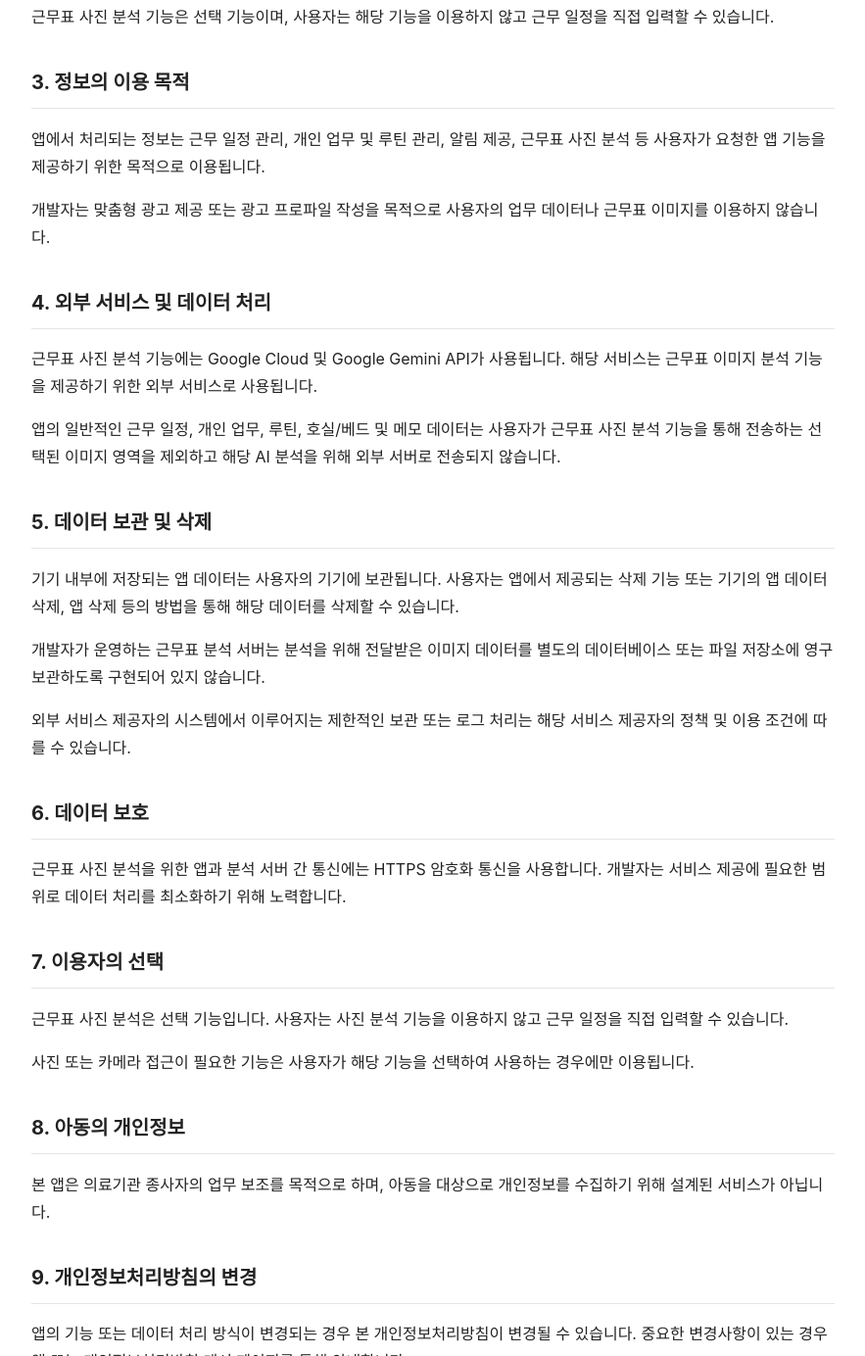
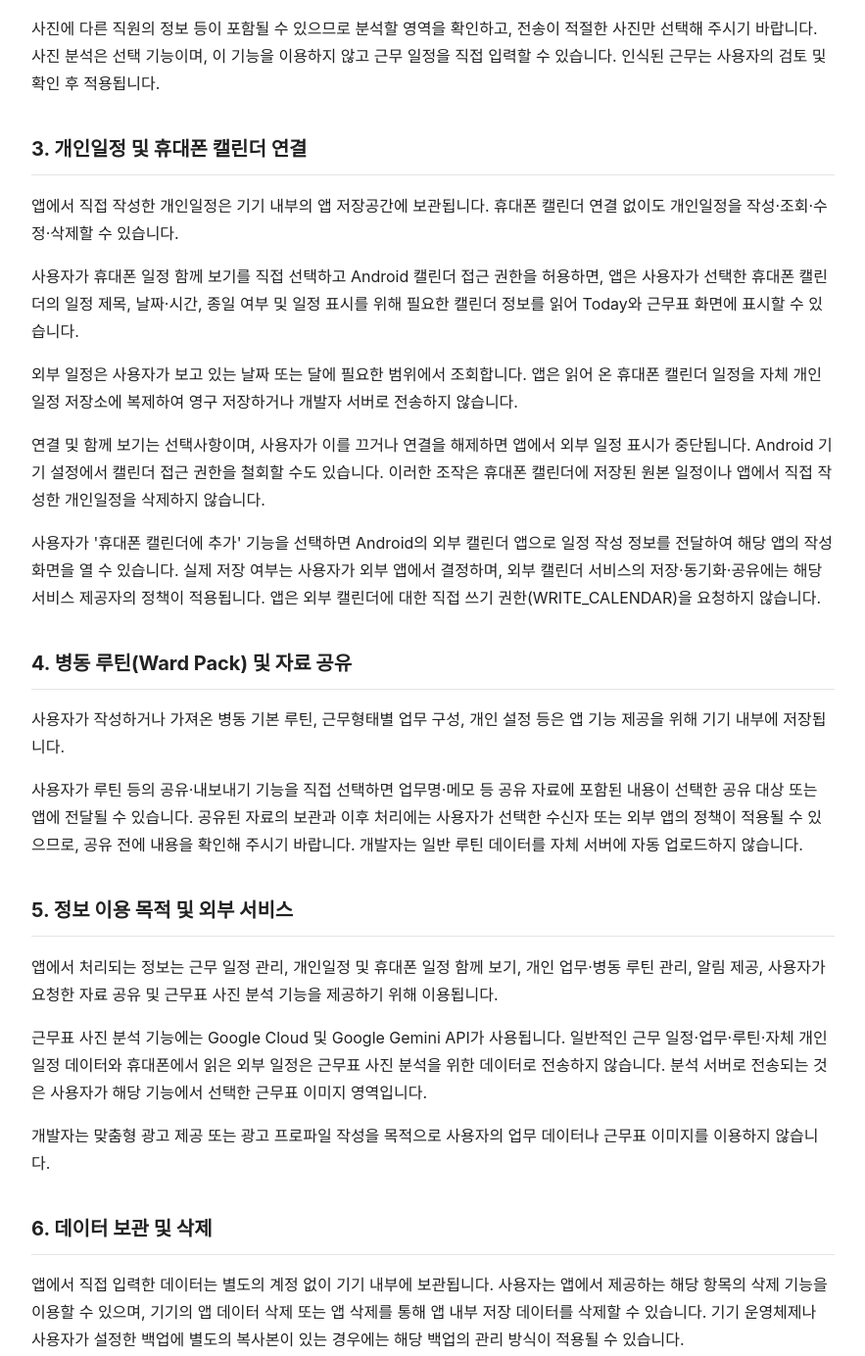
Before and after one commit to hellosir8817-blip/duty-again-privacy, a plain HTML site: page index.html in a window 1280 px wide. Shown: the part 998-2382 px from the top of the page at 98% size, without its empty margins (198-1081 px from the left). Drawn offline with Linux system fonts and the light colour scheme.

Commit message:
Update privacy policy for v1.1.0
Add calendar integration, local events, Ward Pack and data handling details.

```diff
--- a/index.html
+++ b/index.html
@@ -1,3 +1,4 @@
+
 <!DOCTYPE html>
 <html lang="ko">
 <head>
@@ -35,18 +36,15 @@
       padding: 16px 18px;
       margin: 18px 0;
     }
-    a {
-      color: #1a73e8;
-    }
+    a { color: #1a73e8; }
   </style>
 </head>
-
 <body>
 
 <h1>눈떠보니 듀티 개인정보처리방침</h1>
 
 <p class="meta">
-시행일: 2026년 10월 1일<br>
+시행일: 2026년 11월 20일<br>
 개발자: Kwak MinKyu
 </p>
 
@@ -58,33 +56,28 @@ Kwak MinKyu(이하 "개발자")는 「눈떠보니 듀티」(이하 "앱") 이
 
 <h2>1. 앱에서 처리하는 정보</h2>
 
+<p>앱은 별도의 회원가입 또는 로그인을 요구하지 않습니다.</p>
+
 <p>
-앱은 별도의 회원가입 또는 로그인을 요구하지 않습니다.
+사용자는 앱에서 근무표, 근무형태, 업무명과 완료 여부, 근무시간,
+개인 루틴 및 병동 루틴(Ward Pack), 호실/베드 정보, 추가 메모,
+개인일정의 제목·날짜·시간·종일 여부·메모 등을 입력할 수 있습니다.
+사용자가 직접 입력한 이러한 데이터는 기본적으로 기기 내부에 저장됩니다.
 </p>
 
 <p>
-사용자는 앱에서 근무표, 근무형태, 업무명, 업무 완료 여부,
-근무시간, 루틴, 호실/베드 정보 및 추가 메모 등을 입력할 수 있습니다.
-이러한 일반 업무 데이터는 기본적으로 사용자의 기기 내부에 저장됩니다.
-</p>
-
-<p>
-호실/베드 및 추가 메모는 선택 입력 항목입니다.
-앱은 환자의 성명, 주민등록번호 등 환자를 직접 식별할 수 있는 정보를
-입력하도록 요구하지 않습니다.
-사용자는 업무 기록에 환자의 직접 식별정보 또는 불필요한 민감정보를
-입력하지 않도록 주의해야 합니다.
+호실/베드와 추가 메모는 선택 입력 항목입니다. 앱은 환자의 성명,
+주민등록번호 등 환자를 직접 식별할 수 있는 정보를 입력하도록 요구하지 않습니다.
+사용자는 근무표 사진이나 업무·루틴·일정·공유 자료에 환자 식별정보 및
+불필요한 민감정보를 포함하지 않도록 주의해야 합니다.
 </p>
 
 <h2>2. 근무표 사진 분석(BETA)</h2>
 
 <p>
 앱은 사용자가 선택적으로 이용할 수 있는 근무표 사진 분석 기능을 제공합니다.
-</p>
-
-<p>
 사용자가 직접 사진을 선택하거나 촬영한 후 분석할 자신의 근무 행을 지정하면,
-선택된 근무표 영역의 이미지 데이터가 근무코드를 인식하기 위한 목적으로
+선택된 근무표 영역의 이미지 데이터가 근무코드 인식을 위해
 개발자가 운영하는 분석 서버로 전송됩니다.
 </p>
 
@@ -96,7 +89,7 @@ Google의 서비스로 전달될 수 있습니다.
 <div class="notice">
 개발자가 운영하는 분석 서버는 전송받은 근무표 이미지를 별도의
 데이터베이스 또는 파일 저장소에 저장하도록 구현되어 있지 않으며,
-AI 분석 요청을 처리하고 분석 결과를 앱에 반환하는 용도로 사용합니다.
+분석 요청을 처리하고 결과를 앱에 반환하는 용도로 사용합니다.
 </div>
 
 <p>
@@ -105,16 +98,75 @@ Google 등 외부 서비스 제공자의 시스템에서 이루어지는 데이
 </p>
 
 <p>
-근무표 사진 분석 기능은 선택 기능이며, 사용자는 해당 기능을 이용하지 않고
-근무 일정을 직접 입력할 수 있습니다.
+사진에 다른 직원의 정보 등이 포함될 수 있으므로 분석할 영역을 확인하고,
+전송이 적절한 사진만 선택해 주시기 바랍니다. 사진 분석은 선택 기능이며,
+이 기능을 이용하지 않고 근무 일정을 직접 입력할 수 있습니다.
+인식된 근무는 사용자의 검토 및 확인 후 적용됩니다.
 </p>
 
-<h2>3. 정보의 이용 목적</h2>
+<h2>3. 개인일정 및 휴대폰 캘린더 연결</h2>
 
 <p>
-앱에서 처리되는 정보는 근무 일정 관리, 개인 업무 및 루틴 관리,
-알림 제공, 근무표 사진 분석 등 사용자가 요청한 앱 기능을 제공하기 위한
-목적으로 이용됩니다.
+앱에서 직접 작성한 개인일정은 기기 내부의 앱 저장공간에 보관됩니다.
+휴대폰 캘린더 연결 없이도 개인일정을 작성·조회·수정·삭제할 수 있습니다.
+</p>
+
+<p>
+사용자가 휴대폰 일정 함께 보기를 직접 선택하고 Android 캘린더 접근 권한을
+허용하면, 앱은 사용자가 선택한 휴대폰 캘린더의 일정 제목,
+날짜·시간, 종일 여부 및 일정 표시를 위해 필요한 캘린더 정보를 읽어
+Today와 근무표 화면에 표시할 수 있습니다.
+</p>
+
+<p>
+외부 일정은 사용자가 보고 있는 날짜 또는 달에 필요한 범위에서 조회합니다.
+앱은 읽어 온 휴대폰 캘린더 일정을 자체 개인일정 저장소에 복제하여
+영구 저장하거나 개발자 서버로 전송하지 않습니다.
+</p>
+
+<p>
+연결 및 함께 보기는 선택사항이며, 사용자가 이를 끄거나 연결을 해제하면
+앱에서 외부 일정 표시가 중단됩니다. Android 기기 설정에서 캘린더 접근
+권한을 철회할 수도 있습니다. 이러한 조작은 휴대폰 캘린더에 저장된
+원본 일정이나 앱에서 직접 작성한 개인일정을 삭제하지 않습니다.
+</p>
+
+<p>
+사용자가 '휴대폰 캘린더에 추가' 기능을 선택하면 Android의 외부 캘린더
+앱으로 일정 작성 정보를 전달하여 해당 앱의 작성 화면을 열 수 있습니다.
+실제 저장 여부는 사용자가 외부 앱에서 결정하며, 외부 캘린더 서비스의
+저장·동기화·공유에는 해당 서비스 제공자의 정책이 적용됩니다.
+앱은 외부 캘린더에 대한 직접 쓰기 권한(WRITE_CALENDAR)을 요청하지 않습니다.
+</p>
+
+<h2>4. 병동 루틴(Ward Pack) 및 자료 공유</h2>
+
+<p>
+사용자가 작성하거나 가져온 병동 기본 루틴, 근무형태별 업무 구성,
+개인 설정 등은 앱 기능 제공을 위해 기기 내부에 저장됩니다.
+</p>
+
+<p>
+사용자가 루틴 등의 공유·내보내기 기능을 직접 선택하면
+업무명·메모 등 공유 자료에 포함된 내용이 선택한 공유 대상 또는 앱에
+전달될 수 있습니다. 공유된 자료의 보관과 이후 처리에는 사용자가 선택한
+수신자 또는 외부 앱의 정책이 적용될 수 있으므로, 공유 전에 내용을 확인해
+주시기 바랍니다. 개발자는 일반 루틴 데이터를 자체 서버에 자동 업로드하지 않습니다.
+</p>
+
+<h2>5. 정보 이용 목적 및 외부 서비스</h2>
+
+<p>
+앱에서 처리되는 정보는 근무 일정 관리, 개인일정 및 휴대폰 일정 함께 보기,
+개인 업무·병동 루틴 관리, 알림 제공, 사용자가 요청한 자료 공유 및
+근무표 사진 분석 기능을 제공하기 위해 이용됩니다.
+</p>
+
+<p>
+근무표 사진 분석 기능에는 Google Cloud 및 Google Gemini API가 사용됩니다.
+일반적인 근무 일정·업무·루틴·자체 개인일정 데이터와 휴대폰에서 읽은
+외부 일정은 근무표 사진 분석을 위한 데이터로 전송하지 않습니다.
+분석 서버로 전송되는 것은 사용자가 해당 기능에서 선택한 근무표 이미지 영역입니다.
 </p>
 
 <p>
@@ -122,39 +174,30 @@ Google 등 외부 서비스 제공자의 시스템에서 이루어지는 데이
 사용자의 업무 데이터나 근무표 이미지를 이용하지 않습니다.
 </p>
 
-<h2>4. 외부 서비스 및 데이터 처리</h2>
+<h2>6. 데이터 보관 및 삭제</h2>
 
 <p>
-근무표 사진 분석 기능에는 Google Cloud 및 Google Gemini API가 사용됩니다.
-해당 서비스는 근무표 이미지 분석 기능을 제공하기 위한 외부 서비스로
-사용됩니다.
+앱에서 직접 입력한 데이터는 별도의 계정 없이 기기 내부에 보관됩니다.
+사용자는 앱에서 제공하는 해당 항목의 삭제 기능을 이용할 수 있으며,
+기기의 앱 데이터 삭제 또는 앱 삭제를 통해 앱 내부 저장 데이터를 삭제할 수 있습니다.
+기기 운영체제나 사용자가 설정한 백업에 별도의 복사본이 있는 경우에는
+해당 백업의 관리 방식이 적용될 수 있습니다.
 </p>
 
 <p>
-앱의 일반적인 근무 일정, 개인 업무, 루틴, 호실/베드 및 메모 데이터는
-사용자가 근무표 사진 분석 기능을 통해 전송하는 선택된 이미지 영역을
-제외하고 해당 AI 분석을 위해 외부 서버로 전송되지 않습니다.
-</p>
-
-<h2>5. 데이터 보관 및 삭제</h2>
-
-<p>
-기기 내부에 저장되는 앱 데이터는 사용자의 기기에 보관됩니다.
-사용자는 앱에서 제공되는 삭제 기능 또는 기기의 앱 데이터 삭제,
-앱 삭제 등의 방법을 통해 해당 데이터를 삭제할 수 있습니다.
+외부 캘린더 연결 해제는 외부 일정의 앱 내 표시를 중단하는 것이며,
+휴대폰 또는 외부 캘린더 제공자에 저장된 원본 일정을 삭제하지 않습니다.
+외부 캘린더 원본 일정은 해당 캘린더 앱 또는 서비스에서 관리·삭제해야 합니다.
 </p>
 
 <p>
-개발자가 운영하는 근무표 분석 서버는 분석을 위해 전달받은 이미지 데이터를
+개발자가 운영하는 근무표 분석 서버는 분석을 위해 전달받은 이미지를
 별도의 데이터베이스 또는 파일 저장소에 영구 보관하도록 구현되어 있지 않습니다.
-</p>
-
-<p>
-외부 서비스 제공자의 시스템에서 이루어지는 제한적인 보관 또는 로그 처리는
+외부 서비스 제공자의 시스템에서 이루어지는 보관 또는 로그 처리는
 해당 서비스 제공자의 정책 및 이용 조건에 따를 수 있습니다.
 </p>
 
-<h2>6. 데이터 보호</h2>
+<h2>7. 데이터 보호 및 접근 권한</h2>
 
 <p>
 근무표 사진 분석을 위한 앱과 분석 서버 간 통신에는 HTTPS 암호화 통신을
@@ -162,34 +205,44 @@ Google 등 외부 서비스 제공자의 시스템에서 이루어지는 데이
 최소화하기 위해 노력합니다.
 </p>
 
-<h2>7. 이용자의 선택</h2>
+<p>
+휴대폰 캘린더 읽기 권한(READ_CALENDAR)은 사용자가 외부 일정 함께 보기
+기능을 선택할 때 요청하며, 외부 일정 조회에 사용합니다.
+사진 선택·촬영 및 알림 관련 접근은 사용자가 해당 기능을 이용할 때
+기기에서 허용한 범위 내에서 처리합니다.
+</p>
+
+<h2>8. 이용자의 선택</h2>
 
 <p>
-근무표 사진 분석은 선택 기능입니다.
-사용자는 사진 분석 기능을 이용하지 않고 근무 일정을 직접 입력할 수 있습니다.
+근무표 사진 분석 및 휴대폰 캘린더 연결은 선택 기능입니다.
+사용자는 사진 분석 없이 근무를 직접 입력하고, 외부 캘린더 연결 없이
+앱 자체 개인일정을 이용할 수 있습니다.
 </p>
 
 <p>
-사진 또는 카메라 접근이 필요한 기능은 사용자가 해당 기능을 선택하여
-사용하는 경우에만 이용됩니다.
+휴대폰 일정 함께 보기는 앱 설정에서 중단할 수 있고,
+캘린더 접근 권한은 Android 기기 설정에서 철회할 수 있습니다.
+외부 앱으로 일정이나 루틴을 보내는 경우에도 사용자가 해당 기능을
+직접 선택합니다.
 </p>
 
-<h2>8. 아동의 개인정보</h2>
+<h2>9. 아동의 개인정보</h2>
 
 <p>
 본 앱은 의료기관 종사자의 업무 보조를 목적으로 하며,
 아동을 대상으로 개인정보를 수집하기 위해 설계된 서비스가 아닙니다.
 </p>
 
-<h2>9. 개인정보처리방침의 변경</h2>
+<h2>10. 개인정보처리방침의 변경</h2>
 
 <p>
 앱의 기능 또는 데이터 처리 방식이 변경되는 경우 본 개인정보처리방침이
-변경될 수 있습니다. 중요한 변경사항이 있는 경우 앱 또는 개인정보처리방침
-게시 페이지를 통해 안내합니다.
+변경될 수 있습니다. 중요한 변경사항이 있는 경우 앱 또는
+개인정보처리방침 게시 페이지를 통해 안내합니다.
 </p>
 
-<h2>10. 문의처</h2>
+<h2>11. 문의처</h2>
 
 <p>
 앱의 개인정보 및 데이터 처리에 관한 문의는 아래 연락처로 문의할 수 있습니다.
```
